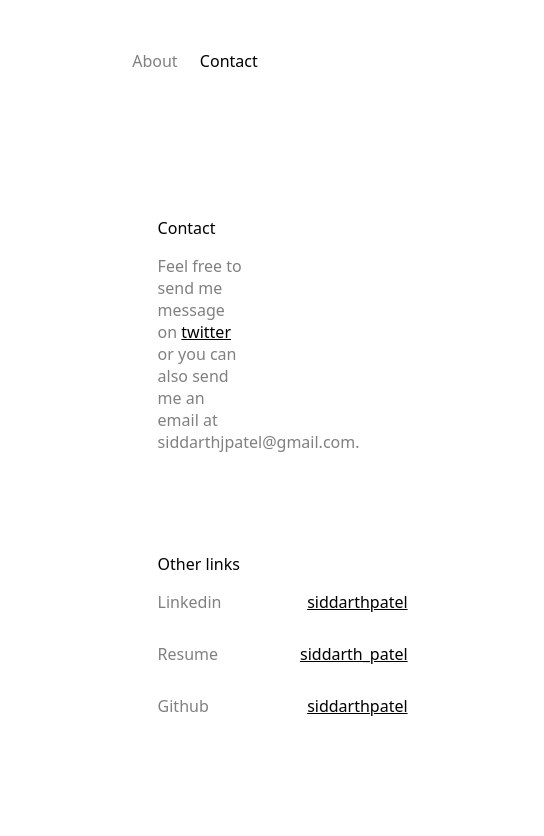
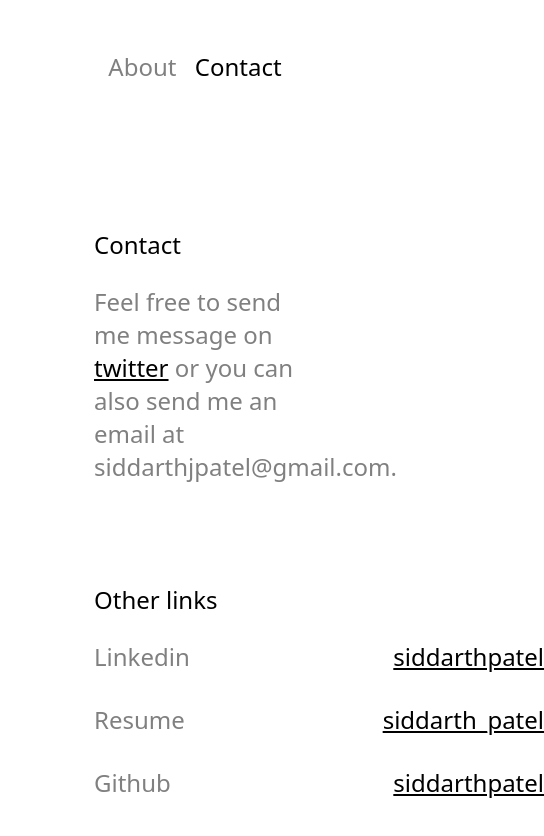
Before and after one commit to siddarthpatel/personal, a React app: page /contact in a window 390 px wide. Shown: the top 836 px of the page, 544 px wide, since content can reach past the window. Built offline with nearby package versions, Linux system fonts and the light colour scheme.

Commit message:
change fonts mobile

```diff
--- a/package.json
+++ b/package.json
@@ -39,6 +39,7 @@
     "react": "^18.3.1",
     "react-dom": "^18.3.1",
     "react-modal": "3.16.1",
+    "react-responsive": "^10.0.0",
     "react-router-dom": "^6.27.0",
     "sass": "^1.80.6",
     "sass-loader": "^16.0.3",
--- a/src/components/About.js
+++ b/src/components/About.js
@@ -3,16 +3,23 @@ import pic from '../../public/media/pic.png';
 import Navbar from './Navbar';
 import { useLocation } from 'react-router-dom';
 import { motion } from 'framer-motion';
+import { useMediaQuery } from 'react-responsive';
+
+const useIsMobile = () => {
+    const isMobile = useMediaQuery({ query: '(max-width: 1000px)' });
+    return isMobile
+ }
 
 
 const About = () => {
     const match = useLocation()
+    const isMobile = useIsMobile()
 
     return (
         <div>
             <Navbar path={match.pathname}/>
             <motion.div initial={{opacity: 0}} animate={{opacity:1}} transition={{duration:0.5}}>
-                <div className='about-container'>
+                <div className={ isMobile ? 'about-container-mobile': 'about-container'}>
                     <div className='about-container-personal'>
                         <div className='about-container-personal-details'>
                             <div className='pic'>
@@ -24,7 +31,7 @@ const About = () => {
                             </div>
                         </div>
                     </div>
-                    <div className='about-container-bio'>
+                    <div className={ isMobile ? 'about-container-mobile-bio' : 'about-container-bio'}>
                         <div className='title'>
                             <p>About</p>
                         </div>
--- a/src/components/Contact.js
+++ b/src/components/Contact.js
@@ -3,14 +3,22 @@ import Navbar from './Navbar';
 import { useLocation } from 'react-router-dom';
 import resume from '../../public/media/Resume.pdf';
 import { motion } from 'framer-motion';
+import { useMediaQuery } from 'react-responsive';
+
+const useIsMobile = () => {
+    const isMobile = useMediaQuery({ query: '(max-width: 1000px)' });
+    return isMobile
+ }
 
 const Contact = () => {
     const match = useLocation()
+    const isMobile = useIsMobile()
+
     return (
         <div>
             <Navbar path={match.pathname} />
             <motion.div initial={{opacity: 0}} animate={{opacity:1}} transition={{duration:0.5}}>
-                <div className='contact-container'>
+                <div className={isMobile ? 'contact-container-mobile' : 'contact-container'}>
                     <div className='title'>
                         <p>Contact</p>
                     </div>
--- a/src/components/Navbar.js
+++ b/src/components/Navbar.js
@@ -1,13 +1,21 @@
 import React from "react";
 import { Link } from 'react-router-dom';
 import { motion } from 'framer-motion';
+import { useMediaQuery } from 'react-responsive';
+
+const useIsMobile = () => {
+    const isMobile = useMediaQuery({ query: '(max-width: 1000px)' });
+    return isMobile
+ }
 
 
 const Navbar = ({ path }) => {
+    const isMobile = useIsMobile()
+    console.log(isMobile)
     return (
-        <div className="navbar-container sm:flex">
+        <div className={ isMobile ? "navbar-container-mobile" : "navbar-container"}>
             <nav>
-                <div className="navbar-container-items">
+                <div className={ isMobile ? "navbar-container-mobile-items" : "navbar-container-items"}>
                     <Link to='/' className={path === '/' ? 'selected': ''}>
                         <motion.div whileHover={{ scale: 1.1 }} /*whileTap={{ scale: 1.0 }}*/>
                             About
--- a/styles/components/_about.scss
+++ b/styles/components/_about.scss
@@ -44,3 +44,52 @@
         }
     }
 }
+
+.about-container-mobile {
+    margin-top: 125px;
+    position: relative;
+    left: 23%;
+    width: 60%;
+    .about-container-personal {
+        .about-container-personal-details {
+            display: flex;
+            .pic {
+                margin-right: 25px;
+                margin-left: 5px;
+                padding-top: 0.5rem;
+                img {
+                    width: 85px;
+                    height: 85px;
+                }
+            }
+            .occupation {
+                padding-top: 1.5rem;
+                h3 {
+                    margin: auto;
+                    font-size: 1.5rem;
+                }
+                p {
+                    margin: auto;
+                    color: gray;
+                    font-size: 1.5rem;
+                }
+            }
+        }
+    }
+    &-bio {
+        margin-top: 50px;
+        font-size: 1.5rem;
+        .info {
+            margin-top: 10px;
+            p {
+                color: gray;
+            }
+            a:link {
+                text-decoration: underline;
+            }
+            a:hover {
+                text-decoration: none;
+            }
+        }
+    }
+}
--- a/styles/components/_contact.scss
+++ b/styles/components/_contact.scss
@@ -40,3 +40,47 @@
         }
     }
 }
+
+.contact-container-mobile {
+    margin-top: 145px;
+    position: relative;
+    left: 23%;
+    width: 60%;
+    font-size: 1.5rem;
+    .info {
+        a {
+            color: black;
+        }
+        a:link {
+            text-decoration: underline;
+        }
+        a:hover {
+            text-decoration: none;
+        }
+        p {
+            color: gray;
+        }
+    }
+    .links {
+        margin-top: 100px;
+        .info {
+            margin-top: 15px;
+            div {
+                display: flex;
+                width: 450px;
+                justify-content: space-between;
+                color: gray;
+                margin-bottom: 30px;
+                a {
+                    color: black;
+                }
+                a:link {
+                    text-decoration: underline;
+                }
+                a:hover {
+                    text-decoration: none;
+                }
+            }
+        }
+    }
+}
--- a/styles/components/_navbar.scss
+++ b/styles/components/_navbar.scss
@@ -12,3 +12,19 @@
         }
     }
 }
+
+.navbar-container-mobile {
+    display: flex;
+    justify-content: center;
+    margin-top: 50px;
+    &-items {
+        width: 210px;
+        display: flex;
+        justify-content: space-evenly;
+        color: gray;
+        .selected {
+            color: black;
+        }
+        font-size: 1.5rem;
+    }
+}
```
Also changed, not shown: 1 other file (tests, documents, lock files or other folders).
